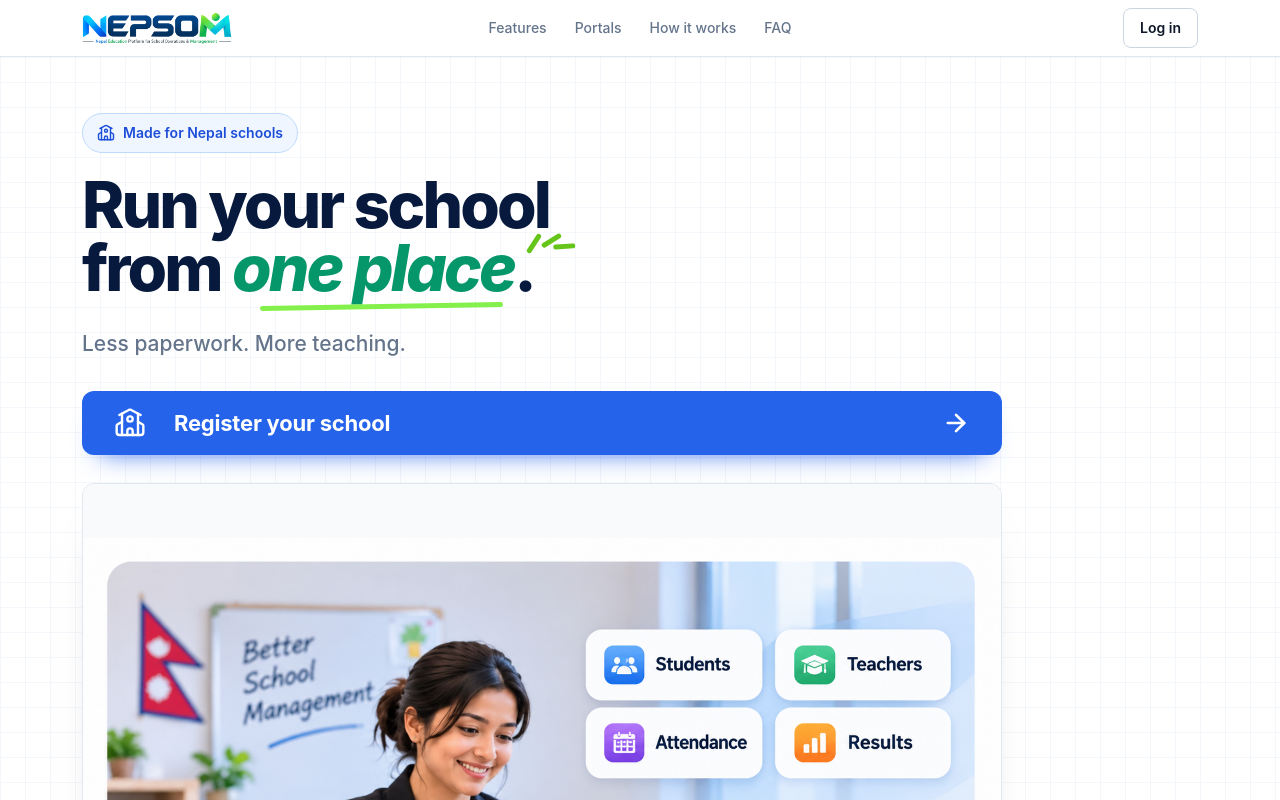
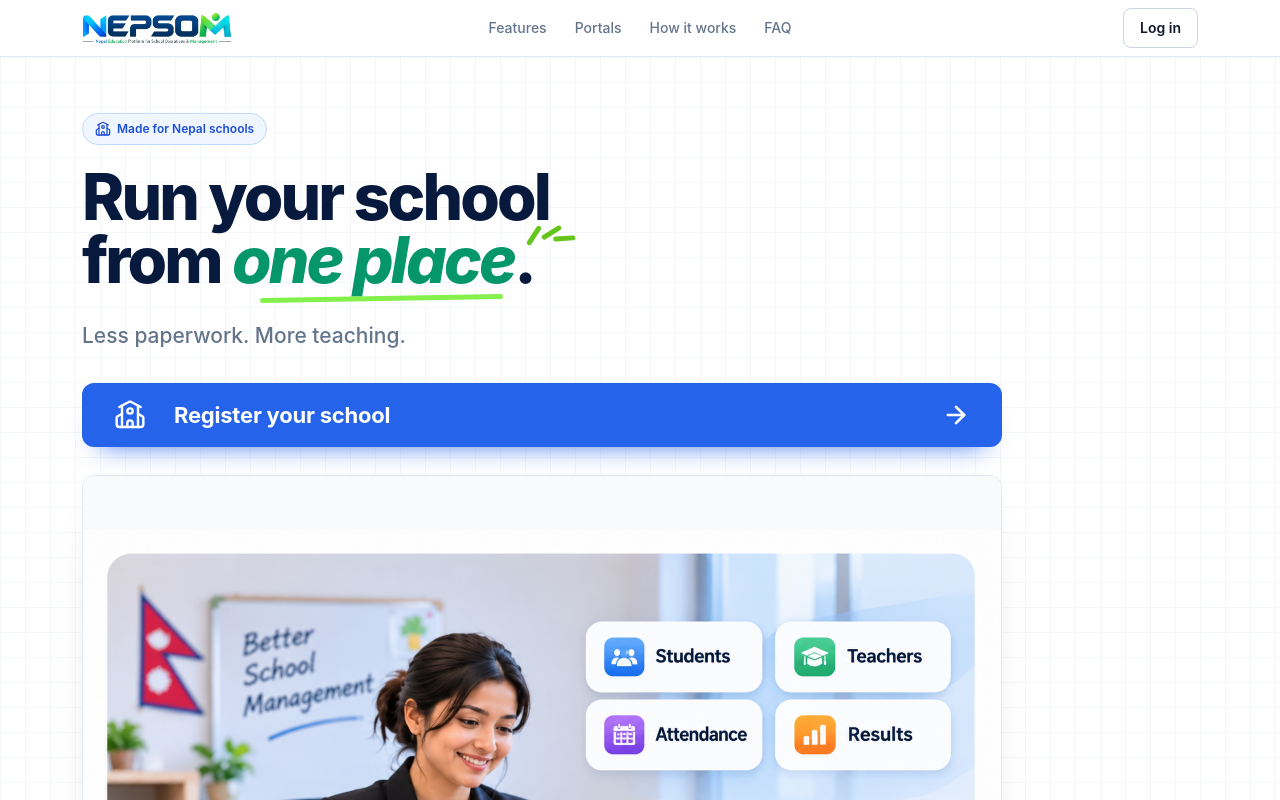
Before and after one commit to basantathapa7495/snap-main, a Next.js app: page / in a window 1280 px wide. Shown: the top 800 px of the page. Built offline with nearby package versions, Linux system fonts and the light colour scheme.

Commit message:
Reduce hero badge dimensions

```diff
--- a/app/page.tsx
+++ b/app/page.tsx
@@ -120,8 +120,8 @@ export default function HomePage() {
         <section aria-labelledby="hero-heading" className="border-b border-[#E2E8F0]">
           <div className={`${container} flex flex-col items-start py-8 text-left sm:py-12 lg:py-14`}>
             <div className="w-full max-w-[920px]">
-              <p className="inline-flex min-h-10 items-center gap-2 rounded-full border border-[#BFDBFE] bg-[#EFF6FF] px-3.5 text-sm font-semibold text-[#1D4ED8]">
-                <School className="h-[18px] w-[18px] shrink-0" strokeWidth={1.9} aria-hidden="true" />
+              <p className="inline-flex h-8 items-center gap-1.5 rounded-full border border-[#BFDBFE] bg-[#EFF6FF] px-3 text-xs font-semibold text-[#1D4ED8]">
+                <School className="h-4 w-4 shrink-0" strokeWidth={1.9} aria-hidden="true" />
                 Made for Nepal schools
               </p>
 
```
